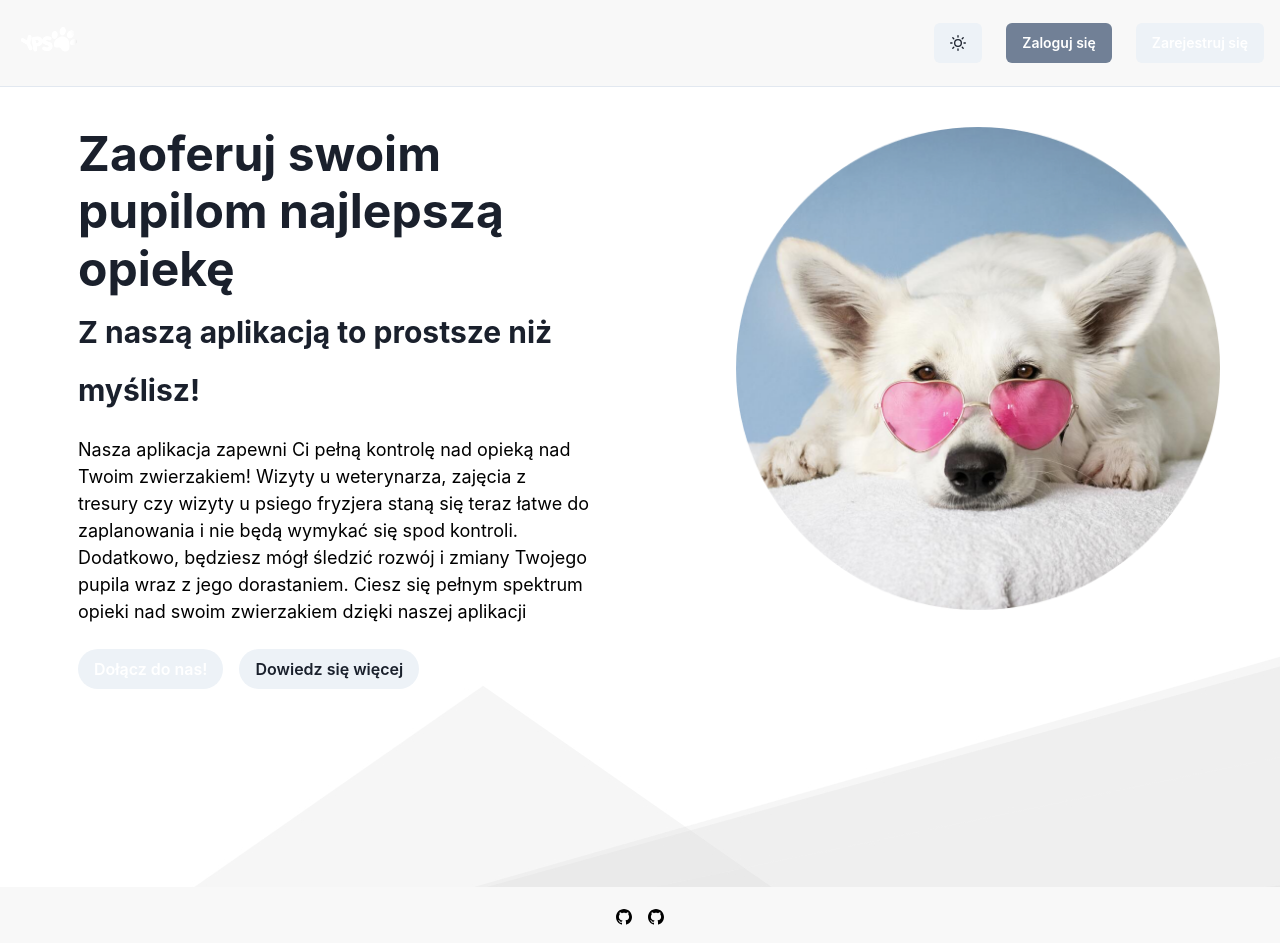
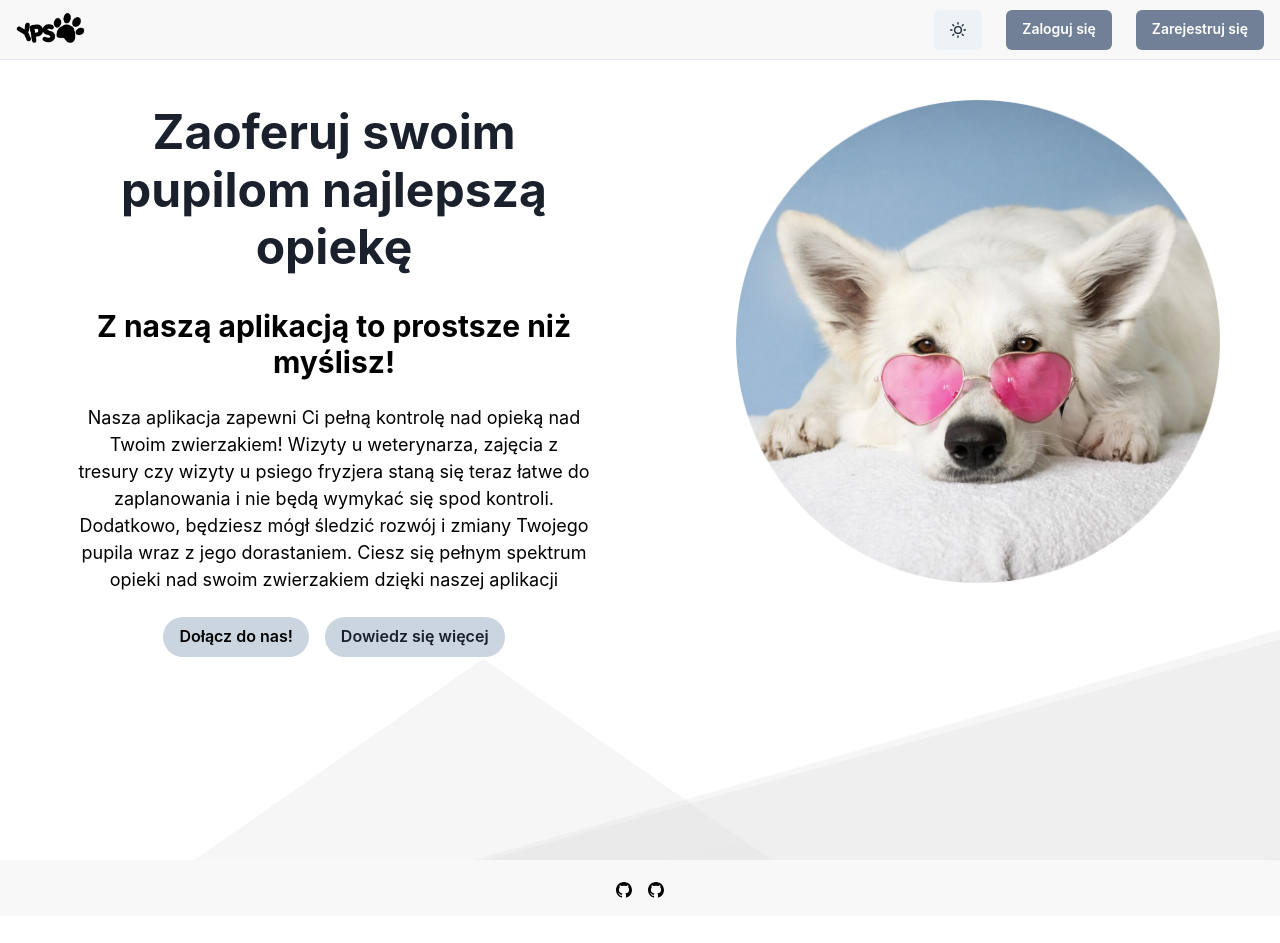
Before and after one commit to kczmrz/YourPetStory, a Next.js app: page / in a window 1280 px wide. After the commit the page ends 916 px from the top, so only its background shows below. Built offline with nearby package versions, Linux system fonts and the light colour scheme.

Commit message:
Refactore themes switching and styles
Fix issue with invisible logo in navbar

```diff
--- a/src/components/aboutPage/AboutPageComponent.tsx
+++ b/src/components/aboutPage/AboutPageComponent.tsx
@@ -7,7 +7,8 @@ import TextDescription from "./TextDescripton";
 
 export default function AboutPageComponent()
 {
-    const HeaderBackgroundColor = useColorModeValue(ThemeAppDay.lightAshen, "yellow.100");
+    const HeaderBackgroundColor = useColorModeValue('black', ThemeAppDay.lightAshen);
+    const textColor = useColorModeValue('black', ThemeAppDay.pureWhite);
     const BtnHoverBackgroundColor = useColorModeValue(ThemeAppDay.lightAshen, "yellow.400");
 
     const Descriptions: string[] = [
@@ -30,7 +31,7 @@ export default function AboutPageComponent()
                         fontSize={{"2xl": "2xl", xl: "2xl"}}
                         gap={"2rem"}
                         mt={"2rem"}>
-                        <Text fontSize={"6xl"} color={HeaderBackgroundColor}>
+                        <Text fontSize={"6xl"} color={textColor}>
                             O nas
                         </Text>
 
--- a/src/components/footer/Footer.tsx
+++ b/src/components/footer/Footer.tsx
@@ -9,7 +9,7 @@ import GithubIcon from './GithubIcon';
 import Link from 'next/link';
 
 export default function Footer() {
-    const FooterBackgroundColor = useColorModeValue(ThemeAppDay.lightAshen, "yellow.100");
+    const FooterBackgroundColor = useColorModeValue(ThemeAppDay.lightAshen, "#620474");
     const TextDescriptionColor = useColorModeValue("black", "white");
 
     return (
--- a/src/components/indexPage/indexpage.tsx
+++ b/src/components/indexPage/indexpage.tsx
@@ -2,51 +2,51 @@ import { Stack, Flex, Box , Text, Heading, useColorModeValue, Fade, Button } fro
 import Link from "next/link";
 import Image from "next/image";
 import { indexdog } from "@/images"
-import { ThemeAppDay } from "@/app/ColorsTheme";
+
 export default function IndexPage() {
+  const TextDescriptionColor = useColorModeValue("black", "white");
+  const buttonsBackgroundColor = useColorModeValue('gray.300', 'gray.500');
 
-  const HeaderBackgroundColor = useColorModeValue(ThemeAppDay.lgreen1, "yellow.100");
-  const TextDescriptionColor = useColorModeValue("black", "white");
-  const BtnBackgroundColor = useColorModeValue(ThemeAppDay.lgreen2, "yellow.600")
-  const BtnHoverBackgroundColor = useColorModeValue(ThemeAppDay.lgreen1, "yellow.400")
    return(
-    <>
     <Stack minH={'80vh'} direction={{xl: 'row', md: 'row'}}>
       <Flex p={8} flex={1} align={'center'} justify={'center'}>
         <Fade in={true}>
            <Stack spacing={6} w={'full'} maxW={'lg'}>
-               <Heading fontSize={{ base: '3xl', md: '4xl', lg: '5xl' }}>
+            <Heading fontSize={{ base: '3xl', md: '4xl', lg: '5xl' }} textAlign={"center"}>
                 <Text
                   as={'span'}
                   position={'relative'}
-              zIndex={3}>
+                  zIndex={3}
+                  textAlign={"center"}>
                     Zaoferuj swoim pupilom najlepszą opiekę
                   </Text>
                   <br />{' '}
-            <Text color={HeaderBackgroundColor} as={'span'} fontSize={{ base: '1xl', md: '2xl', lg: '3xl' }}>
+                <Text mt={"2rem"} color={TextDescriptionColor} textAlign={"center"} fontSize={{ base: '1xl', md: '2xl', lg: '3xl' }}>
                   Z naszą aplikacją to prostsze niż myślisz!
                 </Text>{' '}
               </Heading>
-
-            <Text fontSize={{ base: 'md', lg: 'lg' }} color={TextDescriptionColor}>
+            <Text fontSize={{ base: 'md', lg: 'lg' }}
+                  color={TextDescriptionColor}
+                  textAlign={"center"}>
                     Nasza aplikacja zapewni Ci pełną kontrolę nad opieką nad Twoim zwierzakiem! Wizyty u weterynarza, zajęcia z tresury czy wizyty u psiego fryzjera staną się teraz łatwe do zaplanowania i nie będą wymykać się spod kontroli. Dodatkowo, będziesz mógł śledzić rozwój i zmiany Twojego pupila wraz z jego dorastaniem. Ciesz się pełnym spektrum opieki nad swoim zwierzakiem dzięki naszej aplikacji
-
             </Text>
-
-          <Stack direction={{ base: 'column', md: 'row' }} spacing={4}>
+          <Stack direction={{ base: 'column', md: 'row' }}
+                 display={"flex"}
+                 justifyContent={"center"}
+                 spacing={4}>
                   <Link href={'/register'}>
                     <Button
                       rounded={'full'}
-              bg={BtnBackgroundColor}
-              color={'white'}
-              _hover={{
-                bg: BtnHoverBackgroundColor,
-              }}>
+                      bg={buttonsBackgroundColor}
+                      color={TextDescriptionColor}>
                         Dołącz do nas!
                     </Button>
                   </Link>
                   <Link href={'/about'}>
-                <Button rounded={'full'}>Dowiedz się więcej</Button>
+                      <Button rounded={'full'}
+                        bg={buttonsBackgroundColor}>
+                          Dowiedz się więcej
+                      </Button>
                   </Link>
           </Stack>
         </Stack>
@@ -59,8 +59,5 @@ export default function IndexPage() {
           alt={"Index doge"}/>
        </Box>
       </Flex>
-    </Stack>
-    </>
-
-    )
+    </Stack>)
 }
--- a/src/components/navbar/navbar.tsx
+++ b/src/components/navbar/navbar.tsx
@@ -14,9 +14,7 @@ import {
   useColorModeValue,
   useBreakpointValue,
   useDisclosure,
-  Center,
   useColorMode
-
 } from '@chakra-ui/react';
 
 import {
@@ -25,7 +23,7 @@ import {
   ChevronDownIcon,
   ChevronRightIcon,
   MoonIcon,
-  SunIcon
+  SunIcon,
 } from '@chakra-ui/icons';
 
 import { ThemeAppDay } from '@/app/ColorsTheme';
@@ -33,12 +31,12 @@ import { ImageLogo } from '@/images';
 import Image from 'next/image';
 import Link from 'next/link';
 
-
 /* Sub nawigacja w mobilnym wygladzie navbaru, ten przycisk taki do rozwijania */
 export default function WithSubnavigation() {
   const { isOpen, onToggle } = useDisclosure();
+  const buttonsBackgroundColor = useColorModeValue('gray.500', 'gray.500')
+  const navbarBackgroundColor = useColorModeValue(ThemeAppDay.lightAshen, '#250045')
 
-  /*Przycisk do zmiany motywu */
   const { colorMode, toggleColorMode } = useColorMode();
 
   const changeIconToggleBtn = ()=> {
@@ -51,7 +49,7 @@ export default function WithSubnavigation() {
   return (
     <Box>
       <Flex
-        bg={useColorModeValue(ThemeAppDay.lightAshen, 'gray.800')}
+        bg={navbarBackgroundColor}
         color={useColorModeValue('white', 'white')}
         minH={'60px'}
         py={{ base: 2 }}
@@ -81,7 +79,7 @@ export default function WithSubnavigation() {
             fontFamily={'heading'}
             color={useColorModeValue('white', 'white')}>
               <Link href={'/'}>
-              <Image src={ImageLogo.logo1} alt={"logo"} width={70}/>
+                <Image src={(colorMode === 'dark') ? ImageLogo.logoWhite : ImageLogo.logoDark} alt={"logo"} width={70}/>
               </Link>
           </Text>
 
@@ -105,9 +103,8 @@ export default function WithSubnavigation() {
 
                 fontSize={'sm'}
                fontWeight={600}
-               bgColor={'gray.500'}
+               bgColor={buttonsBackgroundColor}
                color={'white'}
-
                display={'inline-flex'}
               >
                Zaloguj się
@@ -116,11 +113,11 @@ export default function WithSubnavigation() {
 
         <Link href={'/register'}>
           <Button
-
             display={{ base: 'none', md: 'inline-flex' }}
             fontSize={'sm'}
             fontWeight={600}
-            color={'white'}>
+            color={'white'}
+            bgColor={buttonsBackgroundColor}>
             Zarejestruj się
           </Button>
           </Link>
@@ -138,8 +135,6 @@ export default function WithSubnavigation() {
 
 /*  linki po lewej stronie obok loga */
 const DesktopNav = () => {
-  const linkColor = useColorModeValue('gray.600', 'gray.200');
-  const linkHoverColor = useColorModeValue('gray.800', 'white');
   const popoverContentBgColor = useColorModeValue('#051B15', 'gray.800');
 
   return (
@@ -183,7 +178,7 @@ const DesktopSubNav = ({ label, href, subLabel }: NavItem) => {
       display={'block'}
       p={2}
       rounded={'md'}
-      _hover={{ bg: useColorModeValue(ThemeAppDay.lgreen1, 'gray.900') }}>
+      _hover={{ bg: useColorModeValue('white', 'gray.900') }}>
       <Stack direction={'row'} align={'center'}>
         <Box>
           <Text
--- a/src/images/index.ts
+++ b/src/images/index.ts
@@ -1,5 +1,6 @@
 export const ImageLogo = {
-  logo1: require("../../public/images/logo/yps2.png"),
+  logoWhite: require("../../public/images/logo/yps2.png"),
+  logoDark: require("../../public/images/logo/yps1.png"),
 };
 
 export const BgImage = {
```
Also changed, not shown: public/images/logo/yps1.png (added). Lines whose indentation alone changed are shown as unchanged.
